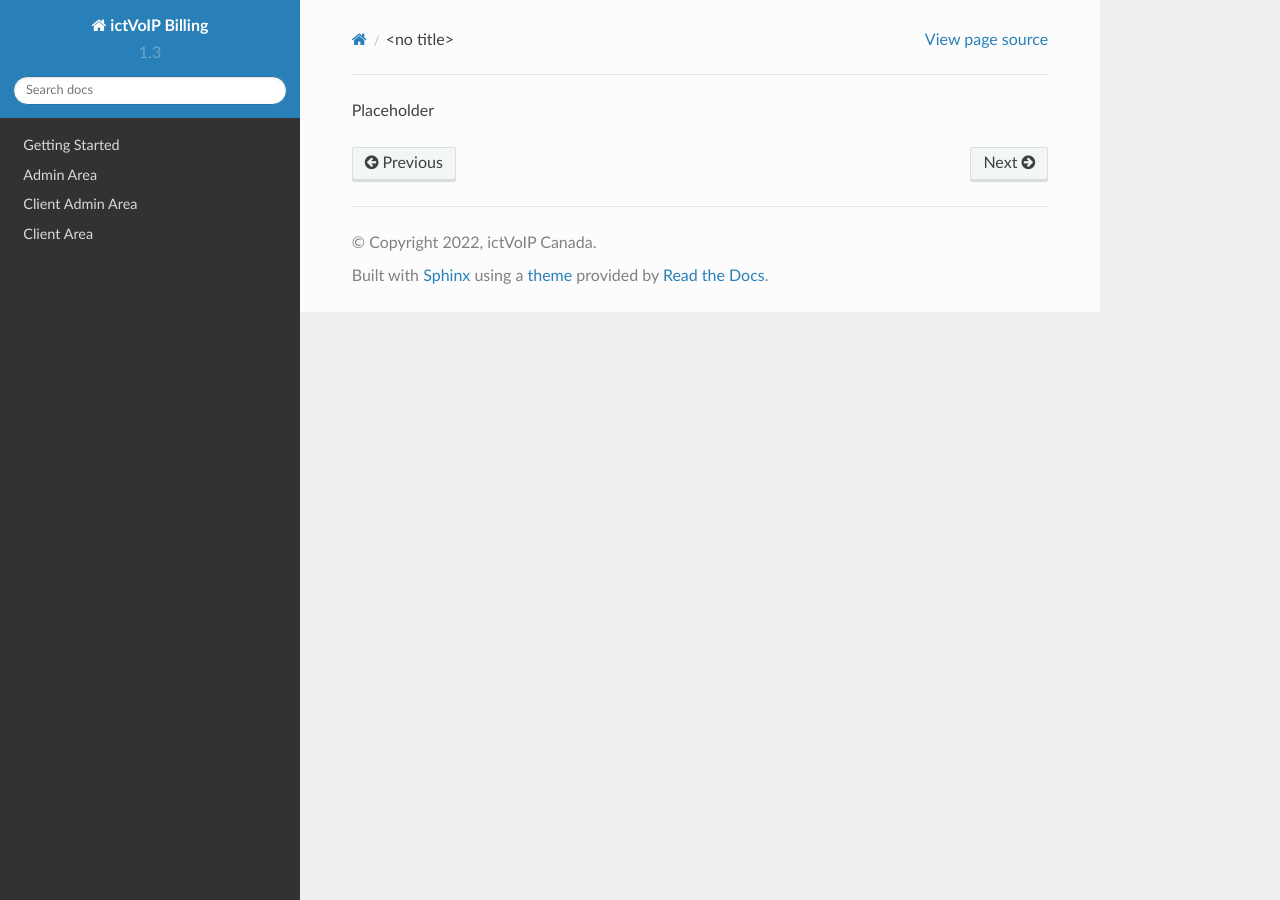
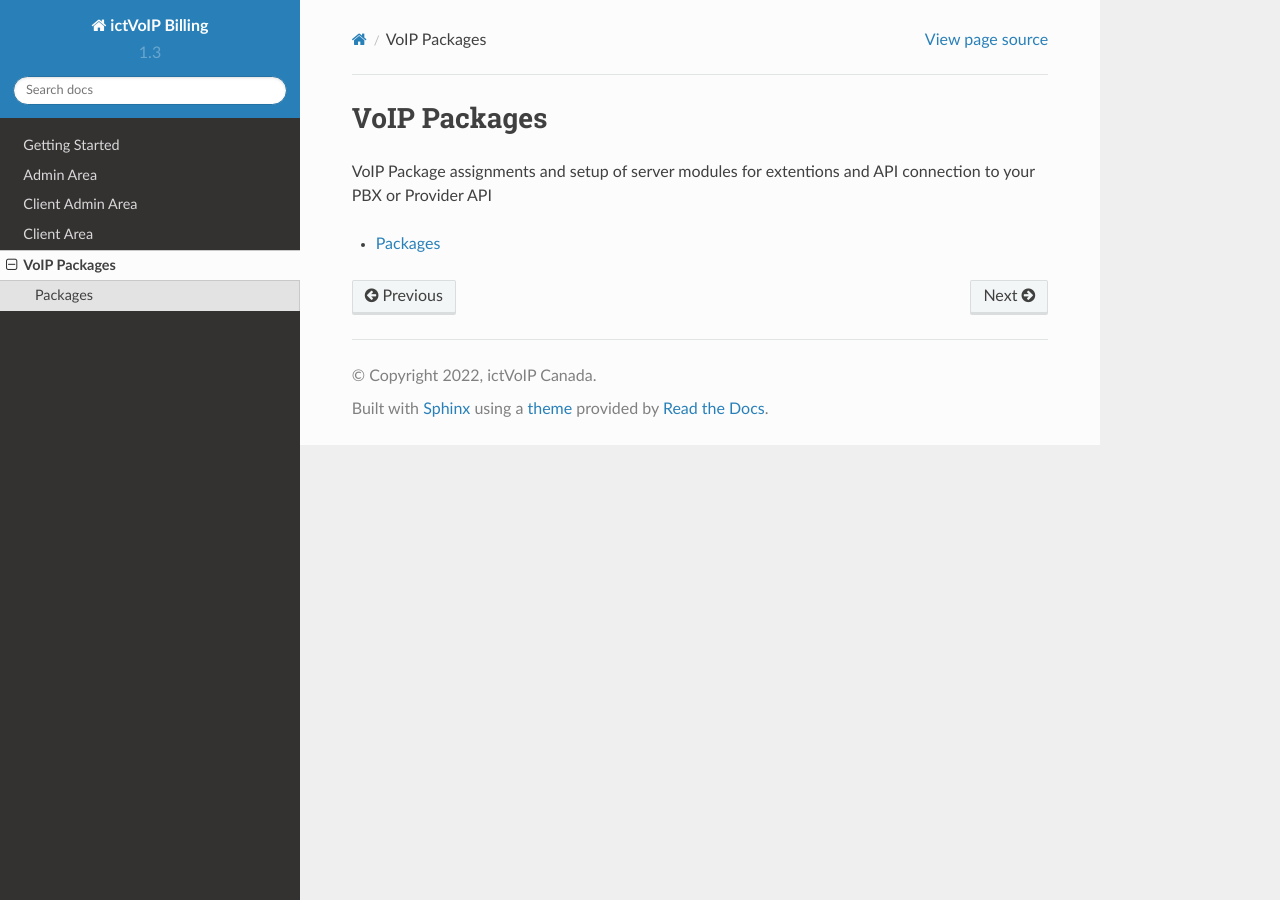
Before and after one commit to ictvoip/ictvoip-docs, a Sphinx documentation site: the page built from docs/source/packages.rst, in a window 1280 px wide. Built offline with Sphinx 7.4.7 and the Read the Docs theme 2.0.0, drawn with Linux system fonts in a browser that asks for light colours; pages that are not in the unit, such as notebooks, are missing from menus.

Commit message:
Update packages.rst

```diff
--- a/docs/source/packages.rst
+++ b/docs/source/packages.rst
@@ -1 +1,11 @@
-Placeholder
+***************
+VoIP Packages
+***************
+
+VoIP Package assignments and setup of server modules for extentions and API connection to your PBX or Provider API
+
+.. toctree::
+  :maxdepth: 3
+  :glob:
+
+  packages/packages.rst
```
